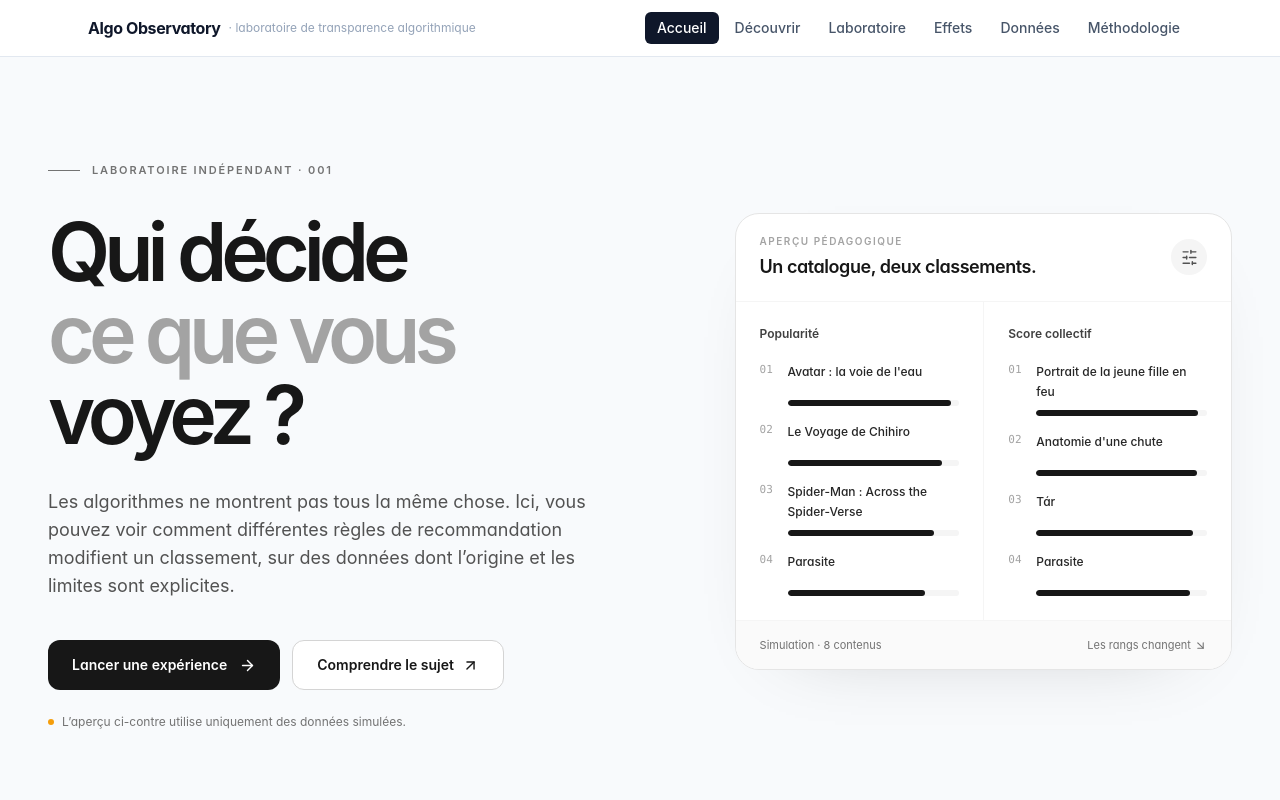
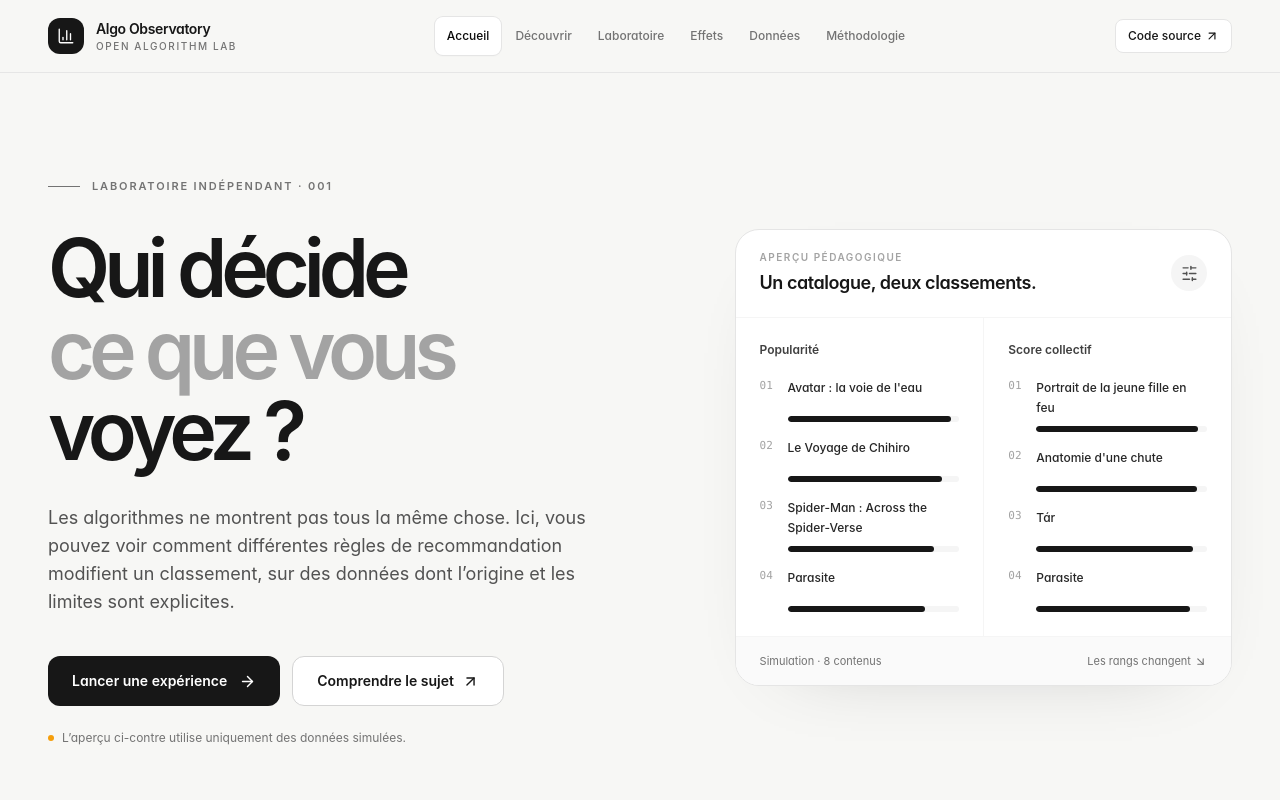
Before and after one commit to guillaume-flambard/algo-observatory, a React (Vite) app: page / in a window 1280 px wide. Shown: the top 800 px of the page. Built offline with nearby package versions, Linux system fonts and the light colour scheme.

Commit message:
feat(ui): premium six-space shell with accessible navigation and deep links

```diff
--- a/src/App.tsx
+++ b/src/App.tsx
@@ -1,4 +1,6 @@
-import { useState, createContext, useContext } from 'react';
+import { createContext, useContext, useEffect, useState } from 'react';
+import type { ReactNode } from 'react';
+import { ArrowUpRight, BarChart3, Menu, X } from 'lucide-react';
 import { Home } from '@/features/home/Home';
 import { Lab } from '@/features/lab/Lab';
 import { Discover } from '@/features/discover/Discover';
@@ -6,6 +8,7 @@ import { Effects } from '@/features/effects/Effects';
 import { Explore } from '@/features/explore/Explore';
 import { Methodology } from '@/features/methodology/Methodology';
 import { EXAMPLE_DATASET } from '@/core/data/example-dataset';
+
 type View = 'home' | 'discover' | 'lab' | 'effects' | 'explore' | 'methodology';
 
 interface AppContextType {
@@ -15,76 +18,149 @@ interface AppContextType {
 
 const AppContext = createContext<AppContextType | undefined>(undefined);
 
-export function useApp() {
-  const ctx = useContext(AppContext);
-  if (!ctx) {
-    throw new Error('useApp must be used within an AppProvider');
-  }
-  return ctx;
+const navigation: { id: View; label: string; number: string }[] = [
+  { id: 'home', label: 'Accueil', number: '01' },
+  { id: 'discover', label: 'Découvrir', number: '02' },
+  { id: 'lab', label: 'Laboratoire', number: '03' },
+  { id: 'effects', label: 'Effets', number: '04' },
+  { id: 'explore', label: 'Données', number: '05' },
+  { id: 'methodology', label: 'Méthodologie', number: '06' },
+];
+
+function currentHashView(): View {
+  if (typeof window === 'undefined') return 'home';
+  const value = window.location.hash.replace(/^#\/?/, '');
+  return navigation.find((item) => item.id === value)?.id ?? 'home';
 }
 
-export function AppProvider({ children }: { children: React.ReactNode }) {
-  const [view, setView] = useState<View>('home');
-  return (
-    <AppContext.Provider value={{ view, setView }}>
-      <div className="min-h-screen flex flex-col bg-slate-50">{children}</div>
-    </AppContext.Provider>
-  );
+export function useApp() {
+  const context = useContext(AppContext);
+  if (!context) throw new Error('useApp must be used within an AppProvider');
+  return context;
+}
+
+export function AppProvider({ children }: { children: ReactNode }) {
+  const [view, updateView] = useState<View>(currentHashView);
+
+  useEffect(() => {
+    const sync = () => updateView(currentHashView());
+    window.addEventListener('hashchange', sync);
+    return () => window.removeEventListener('hashchange', sync);
+  }, []);
+
+  const setView = (next: View) => {
+    updateView(next);
+    if (typeof window !== 'undefined' && window.location.hash !== '#/' + next) {
+      window.location.hash = '/' + next;
+    }
+  };
+
+  return <AppContext.Provider value={{ view, setView }}>{children}</AppContext.Provider>;
 }
 
 function AppUI() {
   const { view, setView } = useApp();
+  const [menuOpen, setMenuOpen] = useState(false);
+
+  const navigate = (next: View) => {
+    setView(next);
+    setMenuOpen(false);
+  };
 
   return (
-    <>
-      <header className="border-b border-slate-200 bg-white sticky top-0 z-10">
-        <div className="max-w-6xl mx-auto px-6 py-3 flex items-center justify-between">
-          <div className="flex items-center gap-2">
-            <span data-testid="app-title" className="font-bold text-slate-900 tracking-tight">
-              Algo Observatory
+    <div className="flex min-h-screen flex-col bg-[#f7f7f5] text-neutral-900">
+      <a href="#main-content" className="sr-only focus:not-sr-only focus:absolute focus:z-50 focus:bg-white focus:p-3">
+        Aller au contenu
+      </a>
+      <header className="sticky top-0 z-30 border-b border-neutral-200/90 bg-[#f7f7f5]/95 backdrop-blur-xl">
+        <div className="mx-auto flex h-[72px] max-w-[1440px] items-center justify-between gap-5 px-5 sm:px-8 lg:px-12">
+          <button
+            type="button"
+            onClick={() => navigate('home')}
+            className="group flex min-w-0 items-center gap-3 text-left"
+            aria-label="Algo Observatory, accueil"
+          >
+            <span className="flex h-9 w-9 shrink-0 items-center justify-center rounded-xl bg-neutral-900 text-white">
+              <BarChart3 size={18} strokeWidth={1.8} aria-hidden="true" />
             </span>
-            <span className="text-xs text-slate-400">· laboratoire de transparence algorithmique</span>
+            <span className="min-w-0">
+              <span data-testid="app-title" className="block whitespace-nowrap text-[14px] font-semibold tracking-[-0.025em]">
+                Algo Observatory
+              </span>
+              <span className="block text-[10px] font-medium uppercase tracking-[0.16em] text-neutral-500">
+                Open algorithm lab
+              </span>
+            </span>
+          </button>
+
+          <nav aria-label="Navigation principale" className="hidden items-center gap-0.5 lg:flex">
+            {navigation.map((item) => (
+              <button
+                key={item.id}
+                type="button"
+                onClick={() => navigate(item.id)}
+                data-testid={'nav-' + (item.id === 'home' ? 'accueil' : item.id === 'discover' ? 'decouvrir' : item.id === 'lab' ? 'laboratoire' : item.id === 'effects' ? 'effets' : item.id === 'explore' ? 'donnees' : 'methodologie')}
+                aria-current={view === item.id ? 'page' : undefined}
+                className={[
+                  'rounded-lg px-3 py-2.5 text-[12px] font-medium transition-colors',
+                  view === item.id
+                    ? 'bg-white text-neutral-950 shadow-sm ring-1 ring-neutral-200'
+                    : 'text-neutral-500 hover:bg-white/70 hover:text-neutral-900',
+                ].join(' ')}
+              >
+                {item.label}
+              </button>
+            ))}
+          </nav>
+
+          <div className="hidden items-center gap-3 xl:flex">
+            <a
+              href="https://github.com/guillaume-flambard/algo-observatory"
+              target="_blank"
+              rel="noopener noreferrer"
+              className="inline-flex items-center gap-1 rounded-lg border border-neutral-200 bg-white px-3 py-2 text-xs font-medium transition hover:border-neutral-400"
+            >
+              Code source <ArrowUpRight size={14} aria-hidden="true" />
+            </a>
           </div>
-          <nav className="flex gap-1">
-            <NavItem
-              label="Accueil"
-              active={view === 'home'}
-              onClick={() => setView('home')}
-            />
-            <NavItem
-              label="Découvrir"
-              active={view === 'discover'}
-              onClick={() => setView('discover')}
-            />
-            <NavItem
-              label="Laboratoire"
-              active={view === 'lab'}
-              onClick={() => setView('lab')}
-            />
-            <NavItem
-              label="Effets"
-              active={view === 'effects'}
-              onClick={() => setView('effects')}
-            />
-            <NavItem
-              label="Données"
-              active={view === 'explore'}
-              onClick={() => setView('explore')}
-            />
-            <NavItem
-              label="Méthodologie"
-              active={view === 'methodology'}
-              onClick={() => setView('methodology')}
-            />
+
+          <button
+            type="button"
+            className="rounded-lg border border-neutral-200 bg-white p-2 lg:hidden"
+            aria-label={menuOpen ? 'Fermer le menu' : 'Ouvrir le menu'}
+            aria-expanded={menuOpen}
+            aria-controls="mobile-navigation"
+            onClick={() => setMenuOpen((open) => !open)}
+          >
+            {menuOpen ? <X size={20} /> : <Menu size={20} />}
+          </button>
+        </div>
+        {menuOpen && (
+          <nav id="mobile-navigation" aria-label="Navigation mobile" className="grid gap-1 border-t border-neutral-200 p-4 sm:grid-cols-2 lg:hidden">
+            {navigation.map((item) => (
+              <button
+                key={item.id}
+                type="button"
+                onClick={() => navigate(item.id)}
+                aria-current={view === item.id ? 'page' : undefined}
+                className={[
+                  'flex w-full items-center gap-3 rounded-lg px-4 py-3 text-left text-sm',
+                  view === item.id ? 'bg-white font-semibold' : 'text-neutral-600',
+                ].join(' ')}
+              >
+                <span className="font-mono text-xs text-neutral-400">{item.number}</span>
+                {item.label}
+              </button>
+            ))}
           </nav>
-        </div>
+        )}
       </header>
 
-      <div className="flex-1">
+      <div id="main-content" className="flex-1">
         {view === 'home' ? (
-          <Home />
+          <Home onNavigate={navigate} />
         ) : view === 'discover' ? (
-          <Discover />
+          <Discover onNavigate={navigate} />
         ) : view === 'lab' ? (
           <Lab />
         ) : view === 'effects' ? (
@@ -95,7 +171,14 @@ function AppUI() {
           <Methodology />
         )}
       </div>
-    </>
+
+      <footer className="border-t border-neutral-200">
+        <div className="mx-auto flex max-w-[1440px] flex-col justify-between gap-3 px-5 py-7 text-xs text-neutral-500 sm:flex-row sm:px-8 lg:px-12">
+          <span>Algo Observatory · Comprendre les classements, sans boîte noire.</span>
+          <span>Données observées et simulations toujours distinguées.</span>
+        </div>
+      </footer>
+    </div>
   );
 }
 
@@ -107,25 +190,4 @@ export function App() {
   );
 }
 
-function NavItem({
-  label,
-  active,
-  onClick,
-}: {
-  label: string;
-  active: boolean;
-  onClick: () => void;
-}) {
-  return (
-    <button
-      onClick={onClick}
-      className={`rounded-md px-3 py-1.5 text-sm font-medium transition ${
-        active
-          ? 'bg-slate-900 text-white'
-          : 'text-slate-600 hover:bg-slate-100 hover:text-slate-900'
-      }`}
-    >
-      {label}
-    </button>
-  );
-}
+export default App;
```
